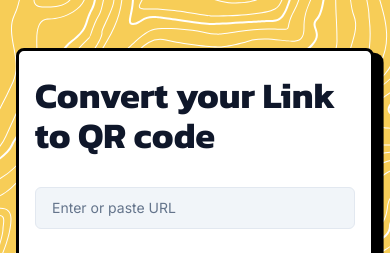
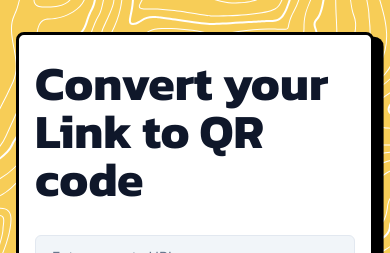
Before and after one commit to CarlosPProjects/qr-generator, a Next.js app: page / in a window 390 px wide. Shown: the top 253 px of the page. Built offline with nearby package versions, Linux system fonts and the light colour scheme.

Commit message:
"Update layout and page components with minor changes to margins and font sizes"
This commit includes changes to two files: app/layout.tsx and app/page.tsx. In app/layout.tsx, the margin

```diff
--- a/app/layout.tsx
+++ b/app/layout.tsx
@@ -20,7 +20,7 @@ export default function RootLayout({
       <body className={inter.className}>
         <Providers>
           <div className="container min-h-screen max-sm:px-4 flex flex-col justify-center">
-            <main className="bg-white __mainContainer">{children}</main>
+            <main className="bg-white __mainContainer my-8">{children}</main>
           </div>
         </Providers>
       </body>
--- a/app/page.tsx
+++ b/app/page.tsx
@@ -7,7 +7,7 @@ export default function Home() {
     <section className="flex flex-col lg:flex-row">
       <div className="flex-1 flex flex-col justify-center items-center bg-white rounded-lg px-4 md:px-16 py-6 md:py-12">
         <div className="max-w-xs md:max-w-lg space-y-8 mb-4">
-          <h2 className="text-4xl sm:text-6xl md:text-8xl text-primary font-bold max-w-xs md:max-w-lg font-kanit">
+          <h2 className="text-5xl sm:text-6xl md:text-8xl text-primary font-bold max-w-xs md:max-w-lg font-kanit">
             Convert your Link to QR code
           </h2>
           <InputEncodeText />
```
